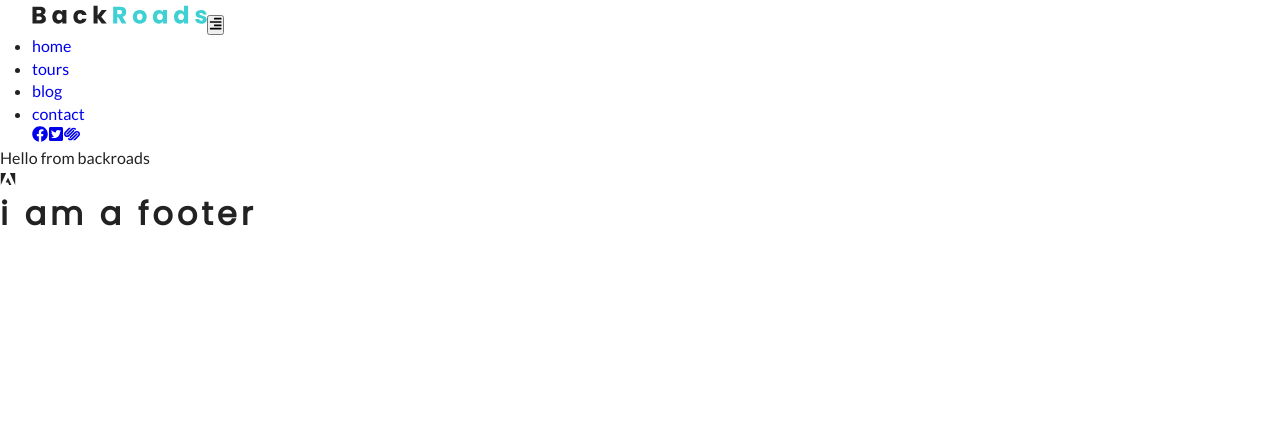
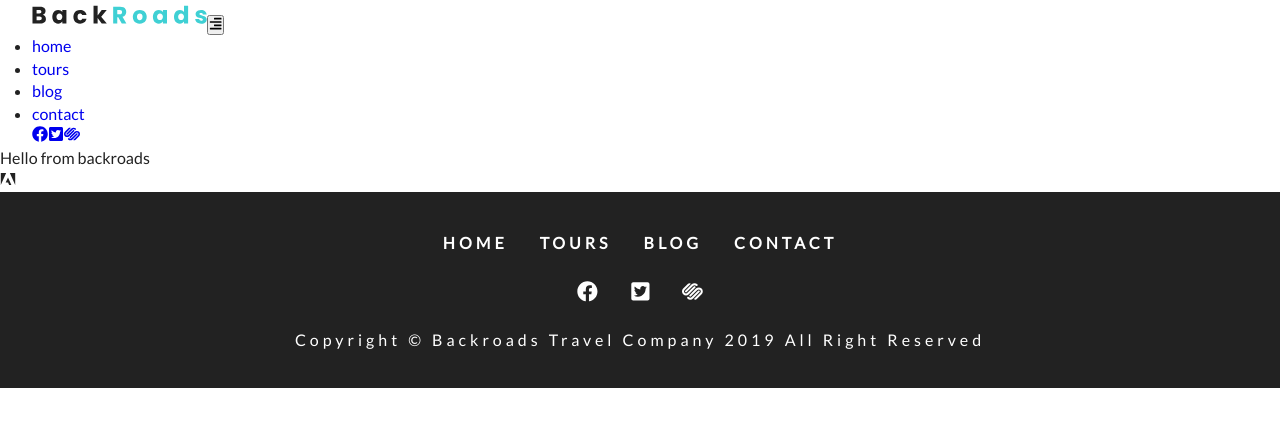
Before and after one commit to LudoLoopsLab/backroads, a Gatsby site: page / in a window 1280 px wide. Built offline with nearby package versions, Linux system fonts and the light colour scheme; Gatsby itself is replaced by a stand-in of ours.

Commit message:
Feat(footer.js):  Done with footer

```diff
--- a/src/components/Footer.js
+++ b/src/components/Footer.js
@@ -1,12 +1,41 @@
 import React from "react"
 import styles from "../css/footer.module.css"
-import links from "../constants/social-icons"
+import links from "../constants/links"
+import socialIcons from "../constants/social-icons"
+import { Link } from "gatsby"
+import { FaRProject } from "react-icons/fa"
 
 const Footer = () => {
   return (
-    <div>
-      <h1>i am a footer</h1>
-    </div>
+    <footer className={styles.footer}>
+      <div className={styles.links}>
+        {links.map((item, index) => {
+          return (
+            <Link key={index} to={item.mpat}>
+              {item.text}
+            </Link>
+          )
+        })}
+      </div>
+      <div className={styles.icons}>
+        {socialIcons.map((item, index) => {
+          return (
+            <a
+              key={index}
+              href={item.url}
+              target="_blank"
+              rel="noopener noreferrer"
+            >
+              {item.icon}
+            </a>
+          )
+        })}
+      </div>
+      <div className={styles.copyright}>
+        copyright &copy; backroads travel company {new Date().getFullYear()} all
+        right reserved
+      </div>
+    </footer>
   )
 }
 
--- a/src/components/Navbar.js
+++ b/src/components/Navbar.js
@@ -42,7 +42,7 @@ const Navbar = () => {
                 key={index}
                 href={item.url}
                 target="_blank"
-                rel="noopener, noreferrer"
+                rel="noopener noreferrer"
               >
                 {item.icon}
               </a>
```
